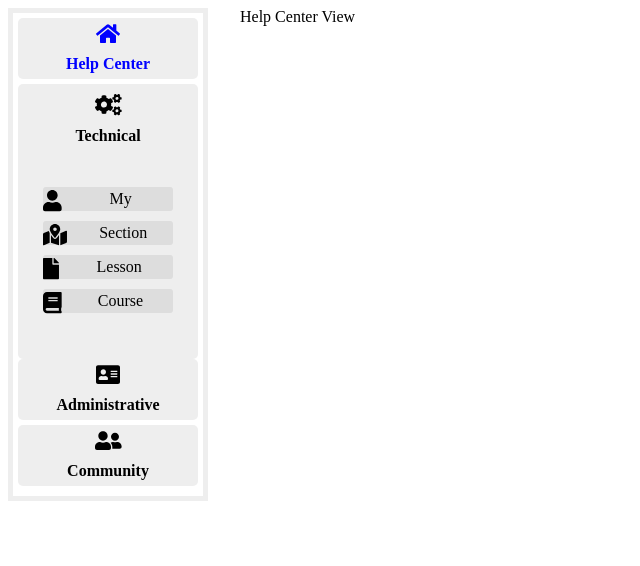
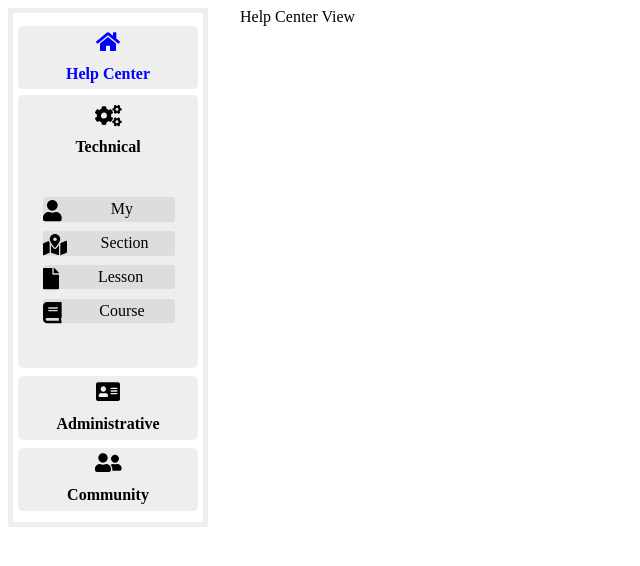
Before and after one commit to nakov/Unified-Support-System, a React (Create React App) app in the folder src/help-center-front-end/: page / in a window 1280 px wide. Shown: the top 566 px of the page, without its empty margins (0-640 px from the left). Built offline with nearby package versions, Linux system fonts and the light colour scheme.

Commit message:
Removed Pixels

```diff
--- a/src/help-center-front-end/src/App.css
+++ b/src/help-center-front-end/src/App.css
@@ -1,5 +1,5 @@
 .help-center__container {
     display: grid;
-    grid-template-columns: 200px auto;
+    grid-template-columns: 12.5rem auto;
     grid-gap: 2rem;
 }
--- a/src/help-center-front-end/src/components/navigation/SideNavigation.css
+++ b/src/help-center-front-end/src/components/navigation/SideNavigation.css
@@ -1,6 +1,6 @@
 .help-center__nav {
     border: 5px solid #eee;
-    padding: 5px;
+    padding: 0.3rem;
 }
 
 .help-center__nav a {
--- a/src/help-center-front-end/src/components/navigation/panels/NavigationPanel.css
+++ b/src/help-center-front-end/src/components/navigation/panels/NavigationPanel.css
@@ -1,7 +1,8 @@
 .help-center__nav__panel {
     background: #eee;
     border-radius: 5px;
-    padding-top: 5px;
+    padding-top: 0.3rem;
+    margin-top: 0.5rem;
 }
 
 .help-center__nav__panel:hover {
@@ -10,9 +11,9 @@
 }
 
 .help-center__nav__panel h2 {
-    font-size: 1em;
-    padding: 6px;
-    margin: 5px;
+    font-size: 1rem;
+    padding: 0.4rem;
+    margin: 0.4rem;
     text-align: center;
 }
 
--- a/src/help-center-front-end/src/components/navigation/panels/TechnicalPanel.css
+++ b/src/help-center-front-end/src/components/navigation/panels/TechnicalPanel.css
@@ -1,11 +1,11 @@
 .help-center__nav__technical-panel {
     background: #eee;
     border-radius: 5px;
-    padding: 10px;
+    padding: 0.6rem;
 }
 
 .help-center__nav__technical-panel ul {
-    padding: 10px;
+    padding: 0.6rem;
 }
 
 .help-center__nav__technical-panel li {
@@ -13,11 +13,9 @@
     border-radius: 3px;
     background: #ddd;
     width: calc(100% - 10px);
-    margin: 0 auto;
-    padding: 3px 0px;
-    margin: 4px 0px;
+    padding: 0.2rem 0;
     text-align: center;
-    margin: 10px 5px 10px 5px;
+    margin: 0.6rem 0.4rem;
 }
 
 .help-center__nav__technical-panel li:hover {
@@ -27,8 +25,8 @@
 
 .help-center__nav__technical-panel h2 {
     font-size: 1em;
-    padding: 6px;
-    margin: 5px;
+    padding: 0.4rem;
+    margin: 0.3rem;
     text-align: center;
 }
 
--- a/src/help-center-front-end/src/index.css
+++ b/src/help-center-front-end/src/index.css
@@ -0,0 +1,7 @@
+html {
+    box-sizing: border-box;
+}
+
+*, *:before, *:after {
+    box-sizing: inherit;
+}
```
